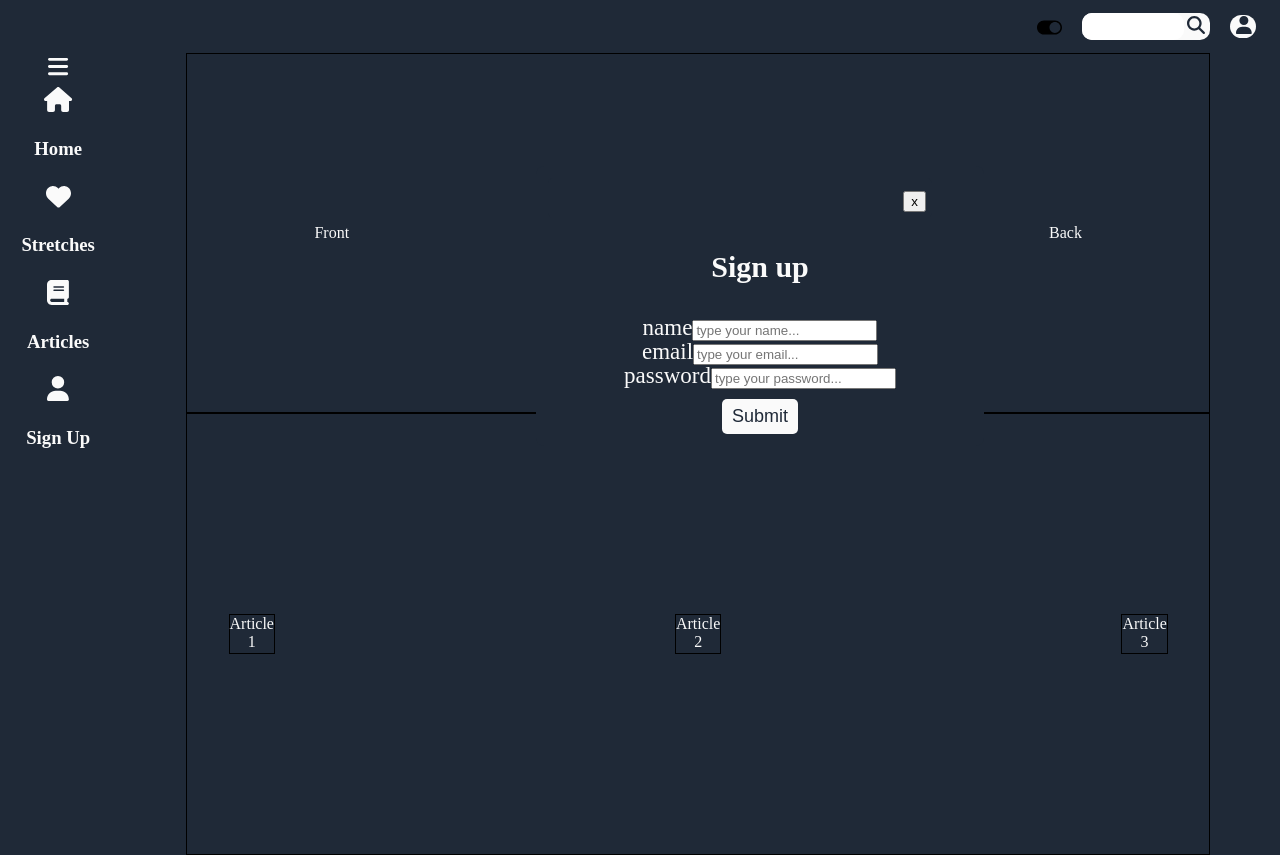
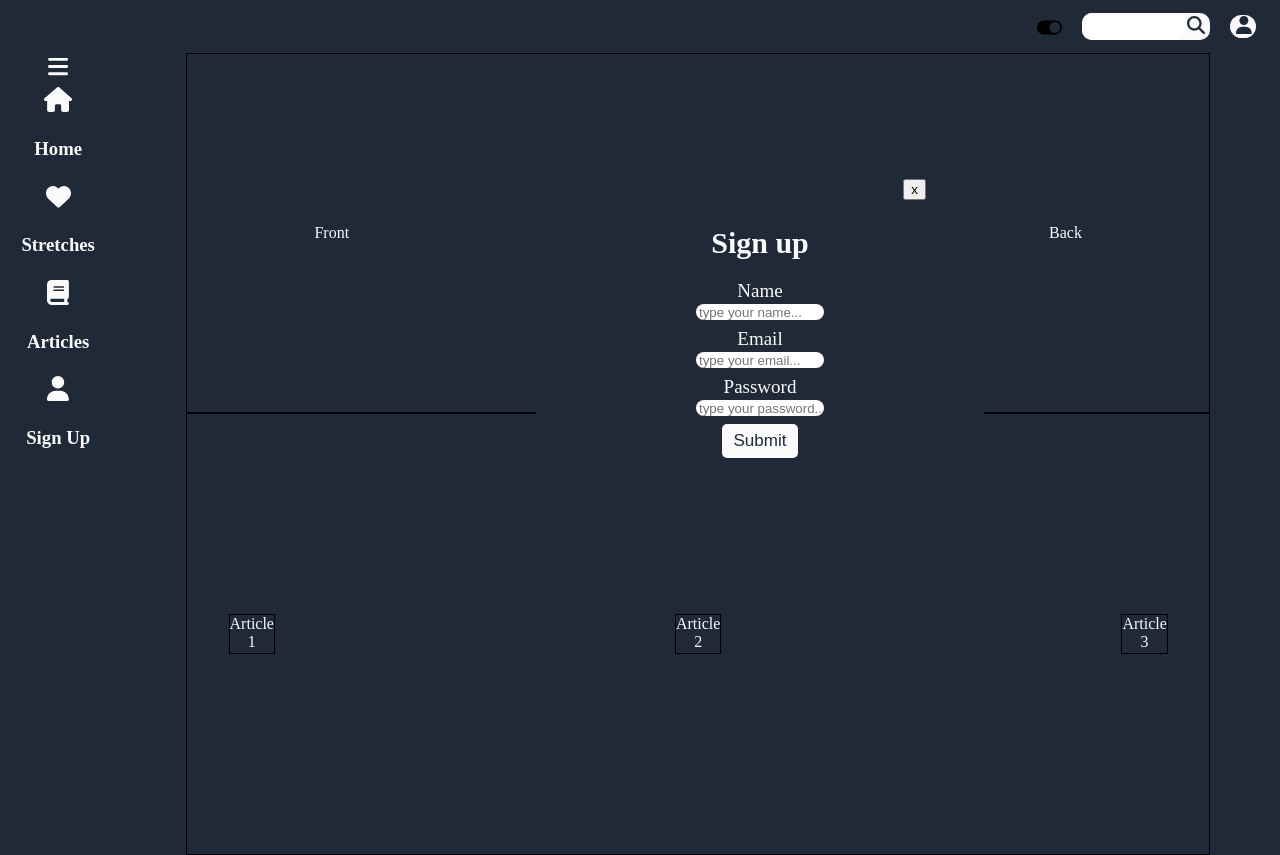
Before and after one commit to sawsanjamal/my-stretching-app, a React (Vite) app: page / in a window 1280 px wide. Both pictures are taken after a click on the button 1243 px from the left and 26 px from the top of the page. Shown: the top 855 px of the page. Built offline with nearby package versions, Linux system fonts and the light colour scheme.

Commit message:
add error messages to form

```diff
--- a/package.json
+++ b/package.json
@@ -15,9 +15,11 @@
     "@fortawesome/free-regular-svg-icons": "^6.5.1",
     "@fortawesome/free-solid-svg-icons": "^6.5.1",
     "@fortawesome/react-fontawesome": "^0.2.0",
+    "framer-motion": "^11.0.3",
     "react": "^18.2.0",
     "react-dom": "^18.2.0",
     "react-hook-form": "^7.49.3",
+    "react-icons": "^5.0.1",
     "react-router-dom": "^6.21.3"
   },
   "devDependencies": {
--- a/src/components/Input.jsx
+++ b/src/components/Input.jsx
@@ -1,13 +1,36 @@
+import { AnimatePresence } from "framer-motion";
 import { useFormContext } from "react-hook-form";
+import { findInputError } from "../findInputError";
+import { motion } from "framer-motion";
+import { isFormInvalid } from "../isFormInvalid";
+import { MdError } from "react-icons/md";
 
 export const Input = ({ id, type, label, placeholder }) => {
-  const { register } = useFormContext();
+  const {
+    register,
+    formState: { errors },
+  } = useFormContext();
+
+  const inputError = findInputError(errors, label);
+  const isInvalid = isFormInvalid(inputError);
   return (
-    <div className="form-input">
-      <label className="label" htmlFor={id}>
-        {label}
-      </label>
+    <div className="formContent">
+      <div className="form-content-header">
+        <label className="label" htmlFor={id}>
+          {label}
+        </label>
+        <AnimatePresence mode="wait" initial={false}>
+          {isInvalid && (
+            <InputError
+              message={inputError.error.message}
+              key={inputError.error.message}
+            />
+          )}
+        </AnimatePresence>
+      </div>
+
       <input
+        className="form-input"
         id={id}
         type={type}
         placeholder={placeholder}
@@ -21,3 +44,18 @@ export const Input = ({ id, type, label, placeholder }) => {
     </div>
   );
 };
+
+function InputError({ message }) {
+  return (
+    <motion.p className="input-error-message" {...framer_error}>
+      <MdError />
+      {message}
+    </motion.p>
+  );
+}
+const framer_error = {
+  initial: { opacity: 0, y: 10 },
+  animate: { opacity: 1, y: 0 },
+  exit: { opacity: 0, y: 10 },
+  transition: { duration: 0.2 },
+};
--- a/src/components/Modal.jsx
+++ b/src/components/Modal.jsx
@@ -16,6 +16,7 @@ export default function Modal({ openModal, setOpenModal }) {
   const methods = useForm();
   const onSubmit = methods.handleSubmit((data) => {
     console.log(data);
+    methods.reset();
   });
 
   return (
@@ -31,24 +32,24 @@ export default function Modal({ openModal, setOpenModal }) {
             <button onClick={onCloseModal}>x</button>
           </div>
           <h1> Sign up</h1>
-          <div className="formContent">
+          <div>
             <Input
               id="name"
-              label="name"
+              label="Name"
               type="text"
               placeholder="type your name..."
             />
 
             <Input
               id="email"
-              label="email"
+              label="Email"
               type="email"
               placeholder="type your email..."
             />
 
             <Input
               id="password"
-              label="password"
+              label="Password"
               type="password"
               placeholder="type your password..."
             />
--- /dev/null
+++ b/src/findInputError.js
@@ -0,0 +1,8 @@
+export function findInputError(errors, name) {
+  const filtered = Object.keys(errors)
+    .filter((key) => key.includes(name))
+    .reduce((cur, key) => {
+      return Object.assign(cur, { error: errors[key] });
+    }, {});
+  return filtered;
+}
--- a/src/index.css
+++ b/src/index.css
@@ -122,9 +122,12 @@ body {
   border-radius: 12px;
   height: 2vh;
   margin-bottom: 8px;
+  padding-left: 3px;
+  width: 10vw;
 }
 .label {
   margin-bottom: 2px;
+  font-size: 19px;
 }
 .form-submit-btn {
   border-radius: 5px;
@@ -134,7 +137,7 @@ body {
   text-align: center;
   width: 6vw;
   border: none;
-  font-size: 18px;
+  font-size: 17px;
 }
 .form-input:focus {
   opacity: 0.85;
@@ -265,3 +268,17 @@ h1 {
   align-items: center;
   border: 1px solid black;
 }
+.form-content-header {
+  display: flex;
+  flex-direction: row;
+  align-items: center;
+  gap: 10px;
+}
+.input-error-message {
+  display: flex;
+  align-items: center;
+  font-size: 15px;
+  color: #c35555;
+  font-weight: bold;
+  gap: 3px;
+}
--- /dev/null
+++ b/src/isFormInvalid.js
@@ -0,0 +1,4 @@
+export function isFormInvalid(err) {
+  if (Object.keys(err).length > 0) return true;
+  return false;
+}
```
Also changed, not shown: 1 other file (tests, documents, lock files or other folders).
